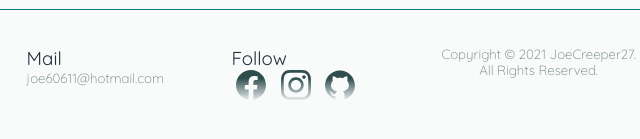
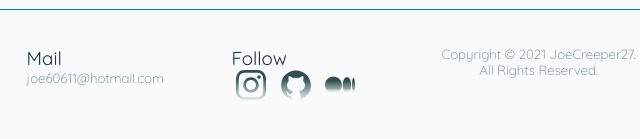
Before and after one commit to JoeCreeper27/JoeCreeper27-portfolio-github.io, a plain HTML site: page project/project_5.html in a window 1280 px wide. Shown: the part 1654-1793 px from the top of the page, 511-1151 px from the left. Drawn offline with Linux system fonts and the light colour scheme; files whose address does not match are found by name.

Commit message:
Update project_5.html

```diff
--- a/project/project_5.html
+++ b/project/project_5.html
@@ -129,14 +129,14 @@
         <div class="card-f">
           <h3>Follow</h3>
           <section class="link">
-            <a href="https://www.facebook.com/joe.huang.750"
-              ><img src="../Icons/facebook-dsga.svg" alt="facebook"
-            /></a>
             <a href="https://www.instagram.com/joe.huang.750/"
               ><img src="../Icons/instagram-dsga.svg" alt="instagram"
             /></a>
             <a href="https://github.com/JoeCreeper27"
               ><img src="../Icons/github-dsga.svg" alt="github"
+            /></a>
+            <a href="https://medium.com/@joe6061127"
+              ><img src="../Icons/medium-dsga.svg" alt="medium"
             /></a>
           </section>
         </div>
```
